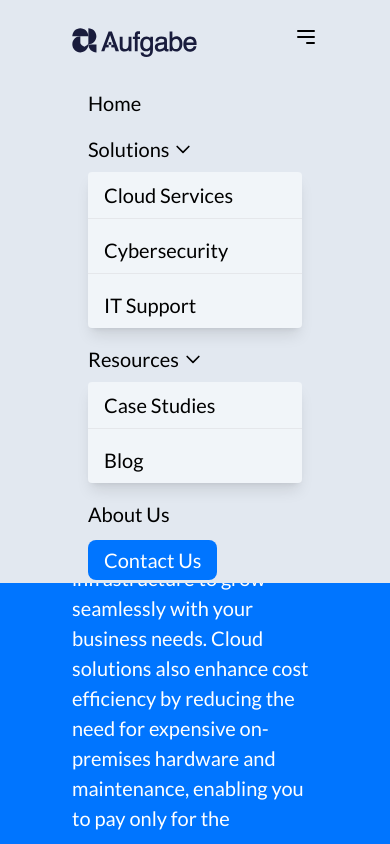
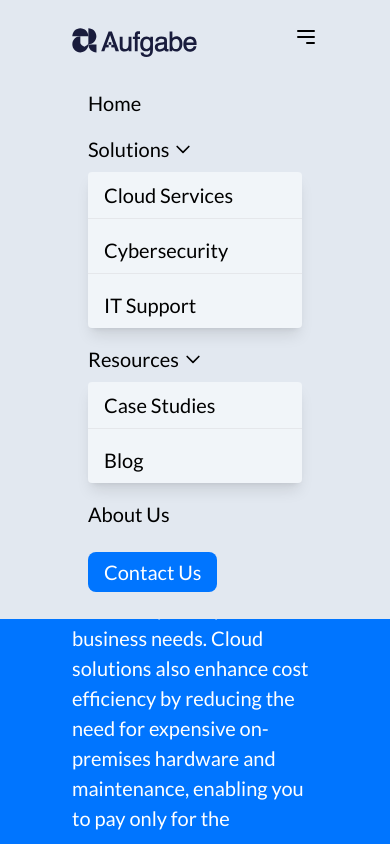
Before and after one commit to martinvibes/Aufgabe-website, a React (Vite) app: page /cloud-services in a window 390 px wide. Both pictures are taken after a click on the button 306 px from the left and 37 px from the top of the page. Shown: the top 844 px of the page. Built offline with nearby package versions, Linux system fonts and the light colour scheme.

Commit message:
added margin to the button

```diff
--- a/src/components/Navigation.jsx
+++ b/src/components/Navigation.jsx
@@ -141,7 +141,7 @@ const Navigation = () => {
           <li className="px-4 py-2 transition-all duration-200 hover:text-btnHover">
             <a href="/about">About Us</a>
           </li>
-          <li className="px-4 py-2 transition-all duration-200 hover:text-btnHover">
+          <li className="px-4 pb-8 pt-5 transition-all duration-200 hover:text-btnHover">
             <a
               href="/contact"
               className="my-5 whitespace-nowrap rounded-lg bg-navBtn px-4 py-2 font-medium text-white transition-all duration-500 ease-in-out hover:bg-btnHover"
```
